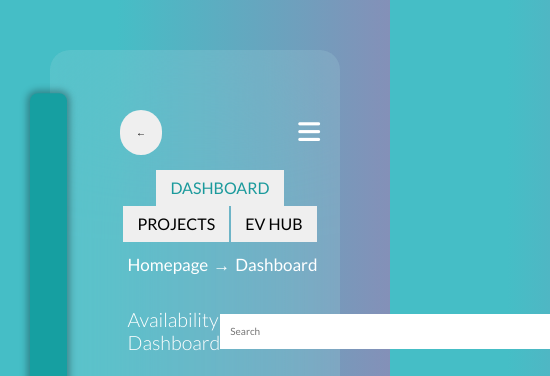
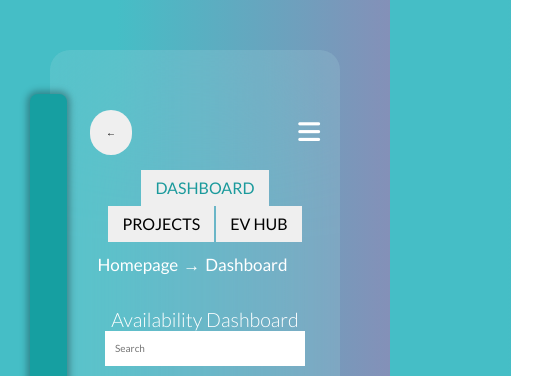
Before and after one commit to iambasitkhan/Evalution, a plain HTML site: page grid.html in a window 390 px wide. Shown: the top 376 px of the page, 550 px wide, since content can reach past the window. Drawn offline with nearby package versions, Linux system fonts and the light colour scheme.

Commit message:
css issues resolved

```diff
--- a/grid.html
+++ b/grid.html
@@ -58,6 +58,20 @@
           flex-wrap: wrap;
           align-items: center;
           gap: 15px;
+        }
+        .input-search {
+          min-width: 250px;
+        }
+        .body-wrapper {
+          padding-left: 4rem;
+        }
+      }
+      @media (max-width: 576px) {
+        .header {
+          flex-direction: column;
+        }
+        .input-search {
+          min-width: 200px;
         }
       }
     </style>
```
Also changed, not shown: buildinggrid.html (+11 -0 lines), project.html (+5 -0 lines).
